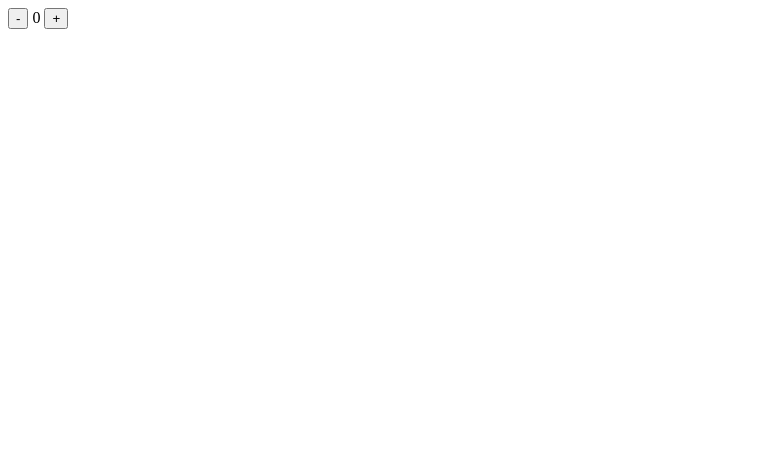
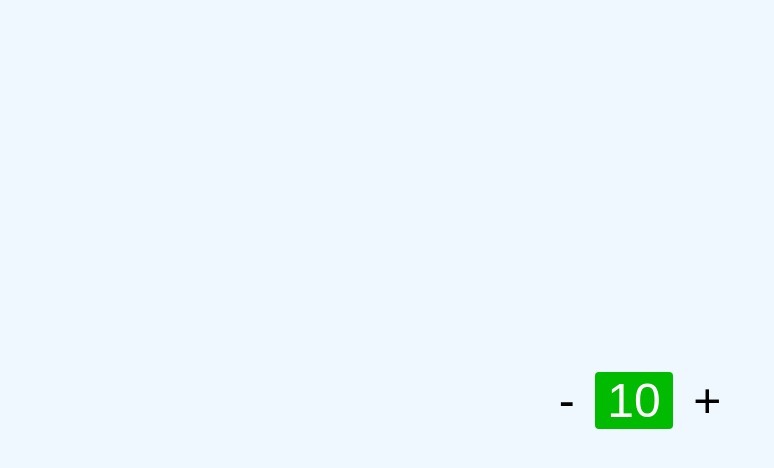
Before and after one commit to E-KB-N/Counter_App, a plain HTML site: page index.html in a window 1280 px wide. Shown: the whole page, without its empty margins (0-774 px from the left). Drawn offline with Linux system fonts and the light colour scheme.

Commit message:
additions made to css

```diff
--- a/index.html
+++ b/index.html
@@ -2,11 +2,12 @@
 <html lang="en">
   <head>
     <script defer src="script.js"></script>
+    <link rel="stylesheet" href="style.css" />
     <title>Counter</title>
   </head>
   <body>
     <div class="counter container">
-      <button id="subtract">-</button> <span id="output">0</span>
+      <button id="subtract">-</button> <span id="output">10</span>
       <button id="add">+</button>
     </div>
   </body>
--- a/style.css
+++ b/style.css
@@ -9,3 +9,34 @@ html,
 body {
     height: 100vh;
 }
+body {
+    font-family: sans-serif;
+    font-size: 16px;
+    display: flex;
+    flex-direction: column;
+    align-items: center;
+    justify-content: center;
+    background-color: aliceblue;
+  }
+  .counter_conatiner {
+    display: flex;
+    align-items: center;
+    justify-content: center;
+    padding: 6px;
+    margin-top: 1rem;
+  }
+  span {
+    font-size: 3rem;
+    background-color: #00bb00;
+    padding: 2px 12px;
+    margin-left: 16px;
+    margin-right: 16px;
+    border-radius: 4px;
+    color: #fff;
+  }
+  button {
+    font-size: 3rem;
+    cursor: pointer;
+    background-color: transparent;
+    border: 0px;
+  }
```
